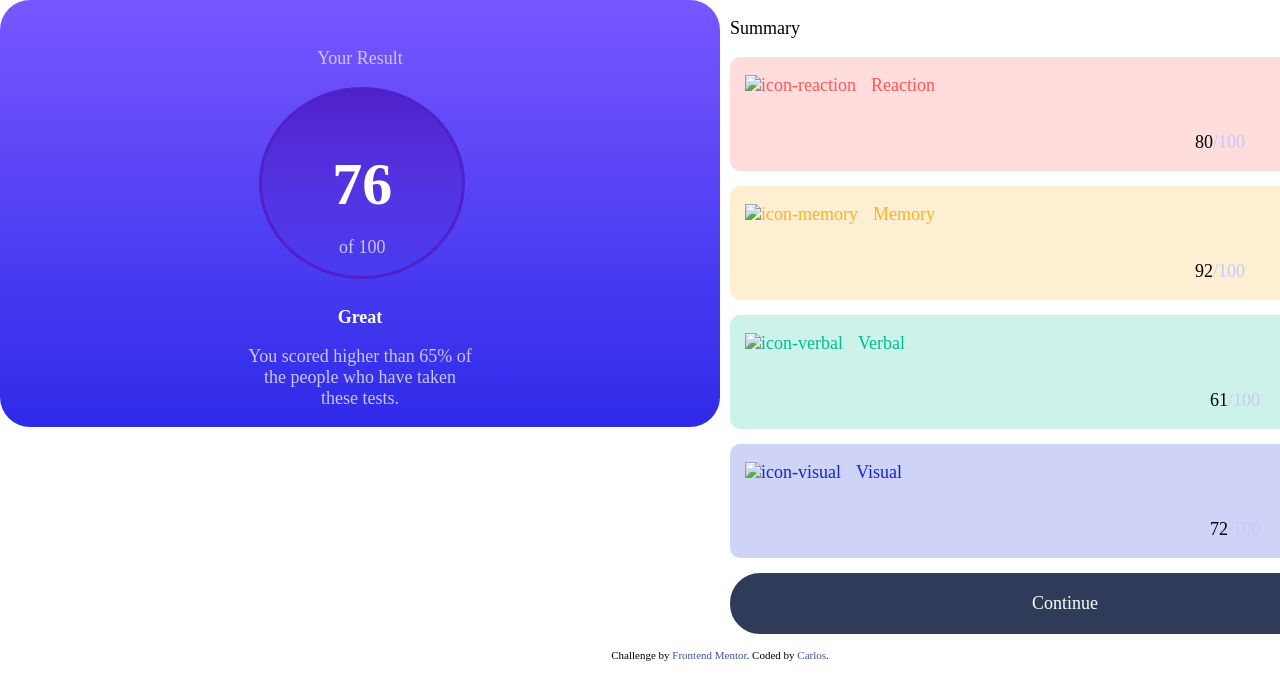
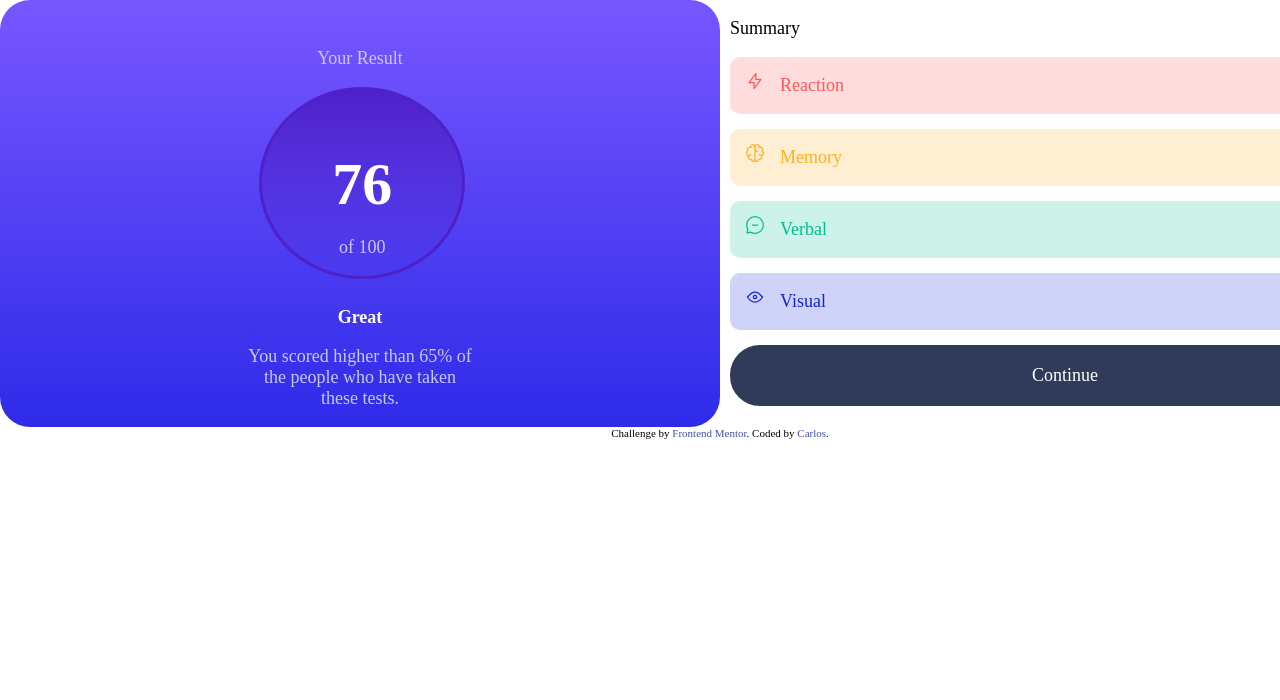
Before and after one commit to AnonymousAlp/Frontend-Mentor-, a plain HTML site: page index.html in a window 1280 px wide. Shown: the top 700 px of the page. Drawn offline with Linux system fonts and the light colour scheme.

Commit message:
index.html

```diff
--- a/index.html
+++ b/index.html
@@ -150,22 +150,22 @@
   <div class="container2">
       <p class="summary">Summary</p>
       <div class="reaction">
-          <img src="/assets/images/icon-reaction.svg" alt="icon-reaction"><p
+          <img src="icon-reaction.svg" alt="icon-reaction"><p
           class="text2">Reaction</p>
           <p class="num3"><span class="num4">80</span>/100</p>
       </div>
        <div class="memory">
-          <img src="assets/images/icon-memory.svg" alt="icon-memory"><p
+          <img src="icon-memory.svg" alt="icon-memory"><p
           class="text2">Memory</p>
           <p class="num3"><span class="num4">92</span>/100</p>
       </div>
        <div class="Verbal">
-          <img src="/assets/images/icon-verbal.svg" alt="icon-verbal"><p
+          <img src="icon-verbal.svg" alt="icon-verbal"><p
           class="text2">Verbal</p>
           <p class="num5"><span class="num4">61</span>/100</p>
       </div>
        <div class="Visual">
-          <img src="/assets/images/icon-visual.svg" alt="icon-visual"><p
+          <img src="icon-visual.svg" alt="icon-visual"><p
           class="text2">Visual</p>
           <p class="num5"><span class="num4">72</span>/100</p>
            </div>
```
